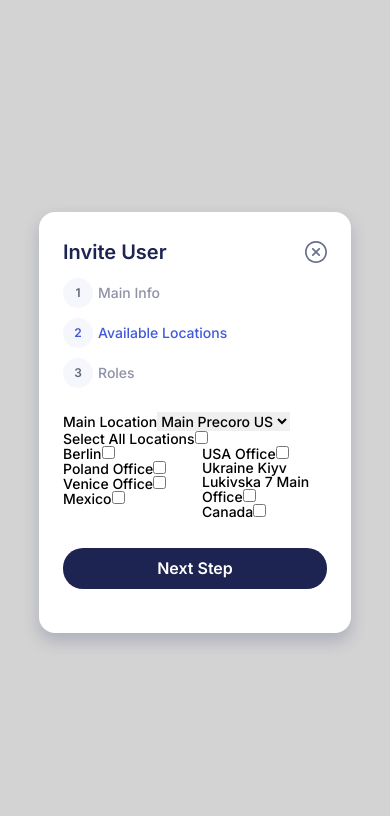
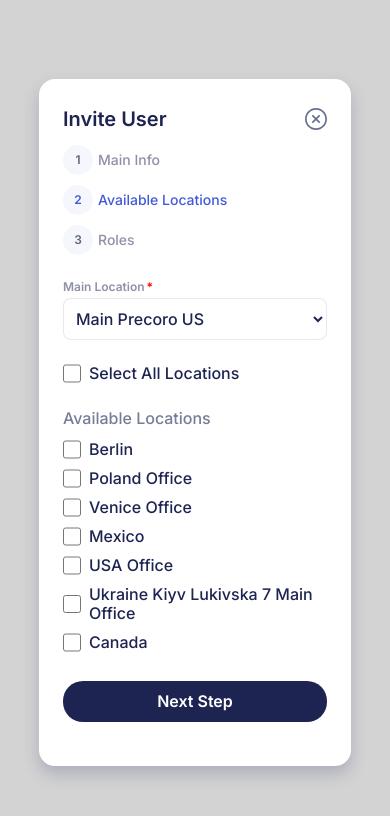
Before and after one commit to Celentanoo0/precoro-test-assignment, a Vue app: page / in a window 390 px wide. Both pictures are taken after a click on the button "Next Step". Shown: the top 816 px of the page. Built offline with nearby package versions, Linux system fonts and the light colour scheme.

Commit message:
[features-tabs] second tab mobile-first responsive design implemented

```diff
--- a/src/components/AppLocationsForm/AppLocationsForm.vue
+++ b/src/components/AppLocationsForm/AppLocationsForm.vue
@@ -27,11 +27,13 @@ const selectAllLocations = (event) => {
 <template>
   <form action="#" class="app-form">
     <div class="app-form__row">
-      <label for="main-location">Main Location</label>
+      <div class="app-form__select">
+        <label for="main-location" class="app-form__select-label">Main Location</label>
         <select
           v-model="tabsData.mainLocation"
           name="main-location"
           id="main-location"
+          class="app-form__select-item"
           :disabled="disableAll"
         >
           <option
@@ -43,41 +45,126 @@ const selectAllLocations = (event) => {
           </option>
         </select>
       </div>
+    </div>
     <div class="app-form__row">
-      <label for="select-all">Select All Locations</label>
+      <div class="app-form__row-item">
         <input
           type="checkbox"
           name="select-all"
           id="select-all"
+          class="app-form__checkbox"
           @change="selectAllLocations"
           :disabled="disableAll"
         />
+        <label for="select-all">Select All Locations</label>
+      </div>
     </div>
     <div class="app-form__row">
+      <div class="app-form__list-text app-form__list-text_margin-bottom">Available Locations</div>
+      <div class="app-form__row-item">
         <ul class="app-form__list app-form__list--two-col">
           <li
-          class="app-form__list-item"
+            class="app-form__list-item app-form__list-item_margin"
             v-for="(location, index) of tabsData.locations"
             :key="`location_id${index}`"
           >
-          <label :for="location.id">{{ location.name }}</label>
             <input
               v-model="location.value"
               type="checkbox"
+              class="app-form__checkbox"
               :name="location.id"
               :id="location.id"
               :disabled="disableAll"
             />
+            <label :for="location.id" class="app-form__list-item-label">{{ location.name }}</label>
           </li>
         </ul>
+      </div>
     </div>
   </form>
 </template>
 
 <style lang="scss" scoped>
+.app-form {
+  display: flex;
+  flex-direction: column;
+  gap: 24px;
+
+  &__row-item,
+  &__list-item,
+  &__list-text {
+    display: flex;
+    gap: 8px;
+    font-weight: 500;
+    font-size: 16px;
+    line-height: 19px;
+    color: #1d2452;
+  }
+
+  &__list-text {
+    line-height: 23px;
+    color: rgba(29, 36, 82, 0.6);
+  }
+  &__list-text_margin-bottom {
+    margin-bottom: 10px;
+  }
+
+  &__select {
+    display: flex;
+    flex-direction: column;
+    gap: 4px;
+    .app-form__select-label {
+      font-weight: 600;
+      font-size: 12px;
+      line-height: 15px;
+      color: rgba(29, 36, 82, 0.5);
+    }
+    .app-form__select-label:after {
+      content: '*';
+      color: red;
+      margin-left: 2px;
+    }
+    .app-form__select-item {
+      background: #ffffff;
+      border: 1px solid rgba(29, 36, 82, 0.1);
+      border-radius: 8px;
+      padding: 9px 8px;
+      font-weight: 500;
+      font-size: 16px;
+      line-height: 23px;
+      color: #1d2452;
+    }
+  }
+
+  &__list {
+    display: flex;
+    flex-direction: column;
+    gap: 10px;
+  }
+  .app-form__checkbox {
+    flex: 0 0 18px;
+  }
+}
+
+@media (min-width: 767px) {
   .app-form__list {
+    display: block;
+    width: 70%;
     &.app-form__list--two-col {
       columns: 2;
     }
+    .app-form__list-item {
+      min-height: 18px;
+    }
+  }
+  .app-form__list-item_margin {
+    margin-bottom: 17px;
+  }
+
+  .app-form {
+    &__select {
+      max-width: 40%;
+    }
+  }
 }
 </style>
```
Lines whose indentation alone changed are shown as unchanged.
